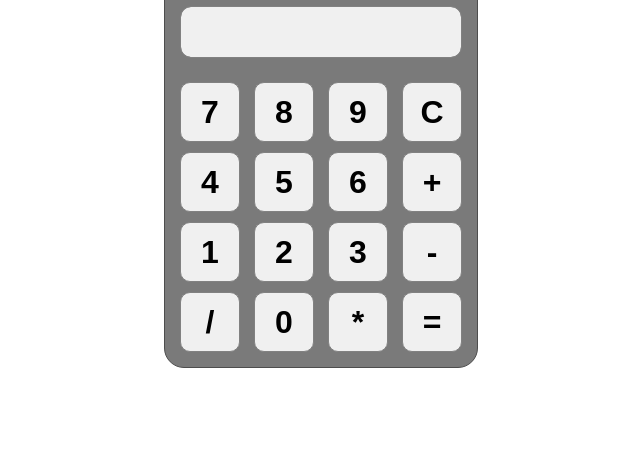
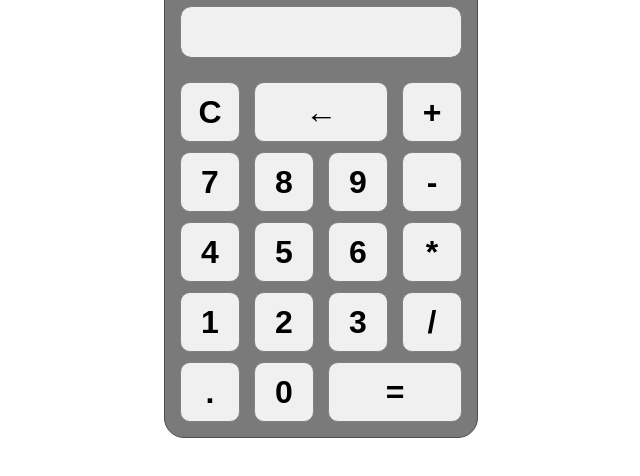
Before and after one commit to muawwaznc/Calculator, a plain HTML site: page index.html in a window 1280 px wide. Shown: the part 70-546 px from the top of the page, without its empty margins (319-959 px from the left). Drawn offline with Linux system fonts and the light colour scheme.

Commit message:
first commit

```diff
--- a/index.html
+++ b/index.html
@@ -17,29 +17,32 @@
         <div class="btns">
             <div class="numbers">
                 <div>
+                    <button onclick="btnC()">C</button>
+                    <button onclick="btnBS()" class="equal-btn">&#8592;</button>
+                    <button onclick="btnPlus()">+</button>
+                </div>
+                <div>
                     <button onclick="btn7()">7</button>
                     <button onclick="btn8()">8</button>
                     <button onclick="btn9()">9</button>
-                    <button onclick="btnC()">C</button>
+                    <button onclick="btnMinus()">-</button>
                 </div>
                 <div>
                     <button onclick="btn4()">4</button>
                     <button onclick="btn5()">5</button>
                     <button onclick="btn6()">6</button>
-                    <button onclick="btnPlus()">+</button>
+                    <button onclick="btnMul()">*</button>
                 </div>
                 <div>
                     <button onclick="btn1()">1</button>
                     <button onclick="btn2()">2</button>
                     <button onclick="btn3()">3</button>
-                    <button onclick="btnMinus()">-</button>
+                    <button onclick="btnDiv()">/</button>
                 </div>
                 <div>
-                    <button onclick="btnDiv()">/</button>
+                    <button onclick="btnPoint()">.</button>
                     <button onclick="btn0()">0</button>
-                    <button onclick="btnMul()">*</button>
-                    <button id="btn" onclick="btnEqual()">=</button>
-                    <!-- class="equal-btn" -->
+                    <button id="btn" onclick="btnEqual()" class="equal-btn">=</button>
                 </div>
             </div>
         </div>
--- a/script.js
+++ b/script.js
@@ -2,6 +2,8 @@
 input = document.getElementById('input');
 numbers = []
 operators = ['+']
+// isPointBtn = false
+
 function btn9(){
     input.value += 9
 }
@@ -82,3 +84,12 @@ function btnEqual(){
     numbers = []
     operators = ['+']
 }
+function btnBS(){
+    let value = input.value;
+    value = value.slice(0, -1);
+    input.value = value
+}
+function btnPoint(){
+    // is
+    // input.value = (Number(input.value) + 0.1)
+}
```
